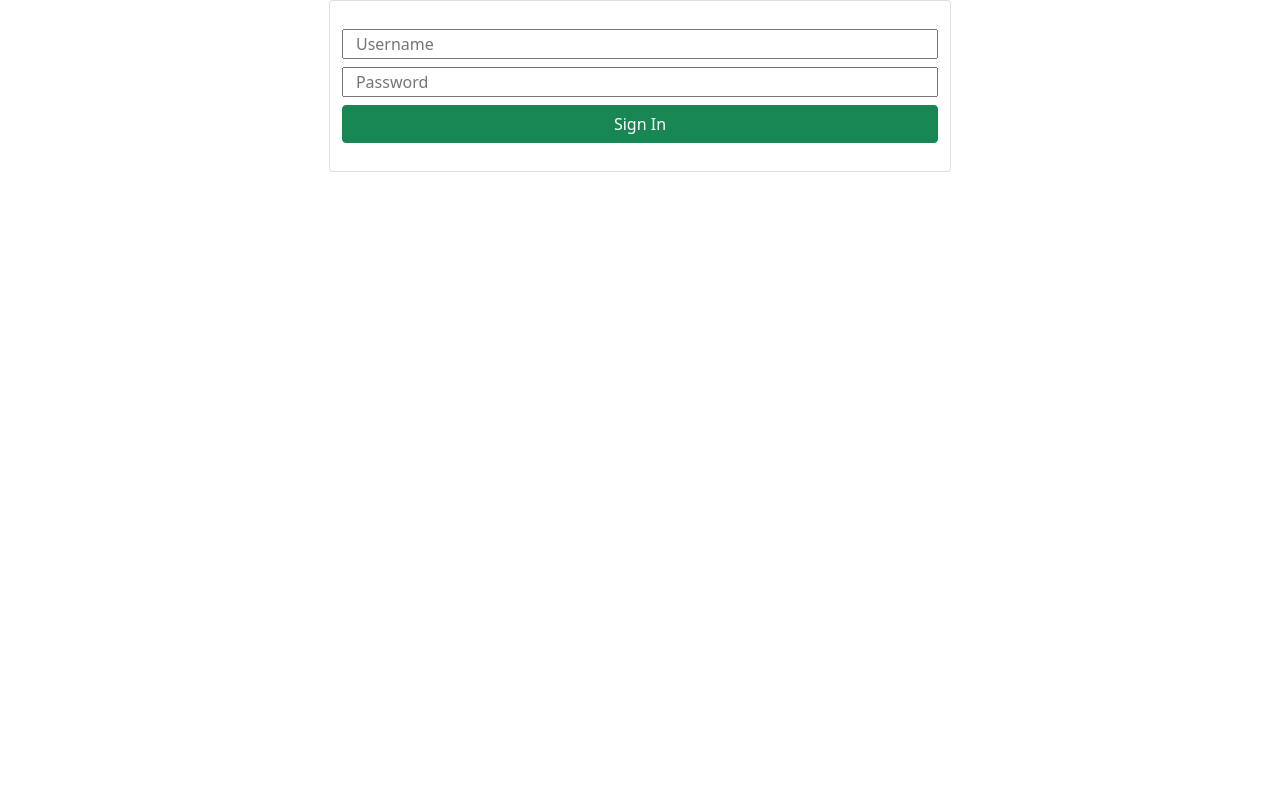
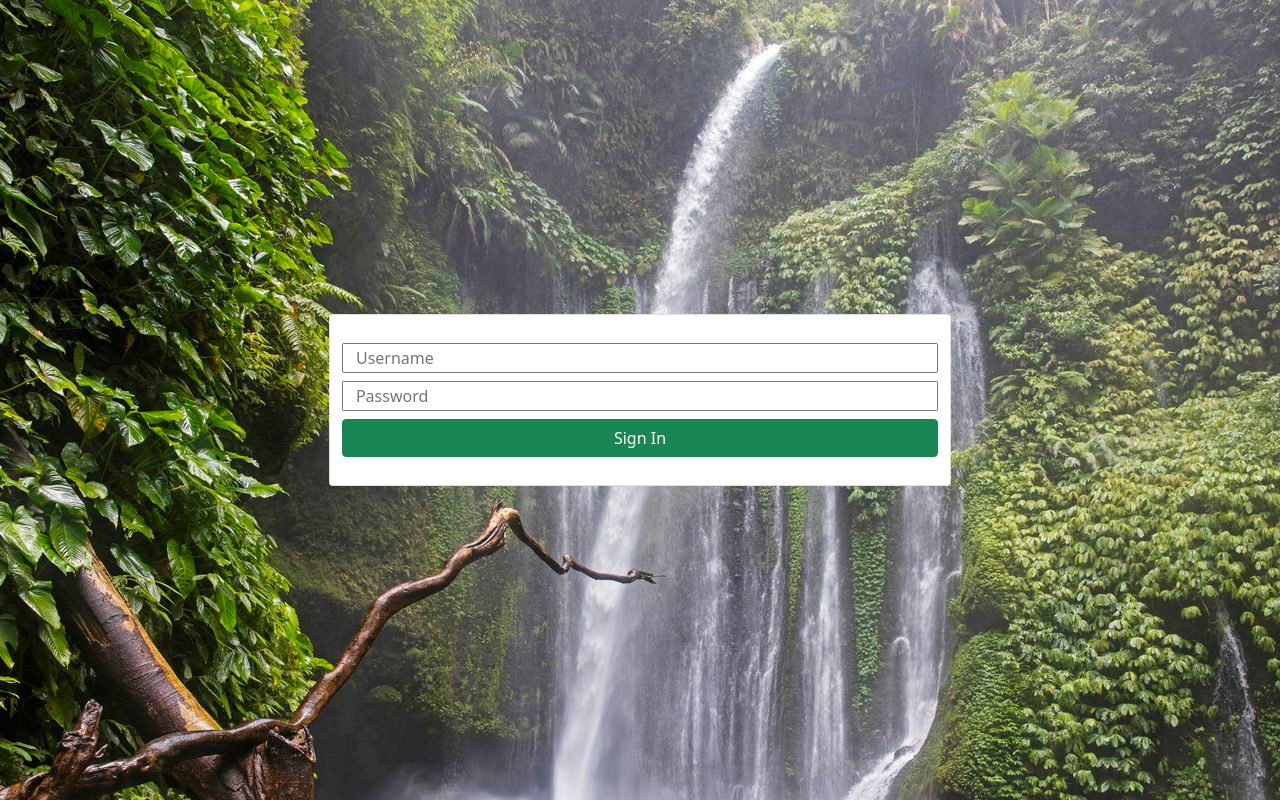
Before and after one commit to yamagotsu/rainForestDotCom, a React (Create React App) app in the folder frontend/: page / in a window 1280 px wide. Built offline with nearby package versions, Linux system fonts and the light colour scheme.

Commit message:
finished front page

```diff
--- a/frontend/src/App.css
+++ b/frontend/src/App.css
@@ -1,5 +1,8 @@
 .App {
   text-align: center;
+  width: 100vw;
+  height: 100vh;
+  background-image: url('./img/rainforest.jpg');
 }
 
 .App-logo {
--- a/frontend/src/App.js
+++ b/frontend/src/App.js
@@ -5,19 +5,12 @@ import './App.css';
 import Cart from './Cart';
 import Home from './Home';
 import  { CartProvider } from 'react-use-cart';
+import FrontPage from './FrontPage';
 
 function App() {
   return (
     <div className="App">
-      <CartProvider>
-        <Home />
-        <Cart />
-     </CartProvider>
-
-      <header className="App-header">
-        <h3>Hi, This is your Rainforest World!</h3>
-        <Button variant="secondary" className="mx-2">Button Example</Button>
-      </header>
+      <FrontPage />
     </div>
   );
 }
--- a/frontend/src/index.js
+++ b/frontend/src/index.js
@@ -6,7 +6,7 @@ import App from './App';
 
 ReactDOM.render(
   <React.StrictMode>
-    <FrontPage />
+    <App />
   </React.StrictMode>,
   document.getElementById('root')
 );
```
Also changed, not shown: frontend/src/img/rainforest.jpg (renamed from frontend/src/FrontPage/rainforest.jpg).
